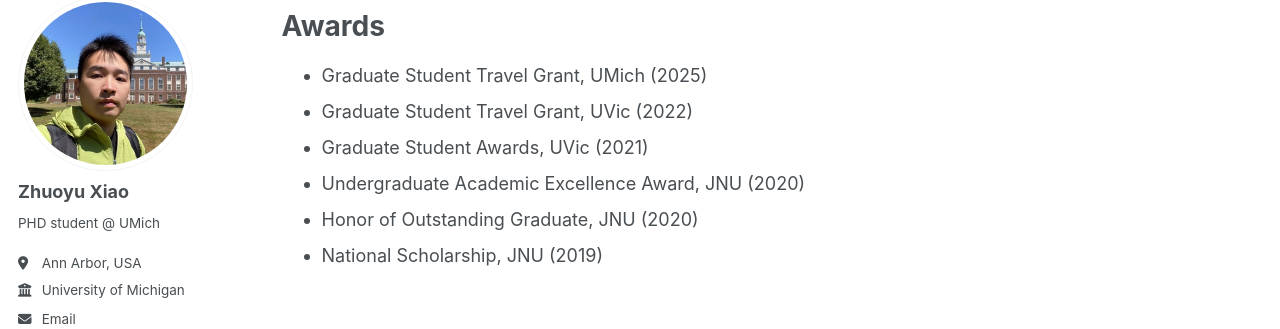
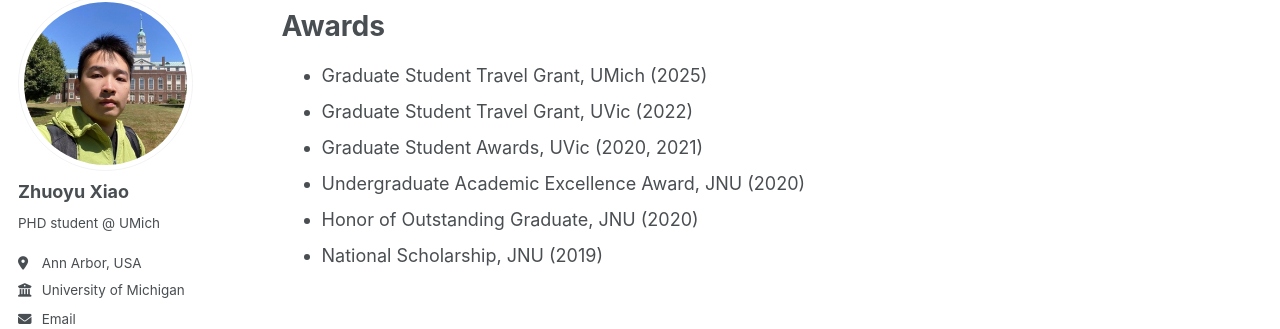
Before and after one commit to zyxiao97/zyxiao97.github.io, a Jekyll site: the page built from _pages/awards.md, in a window 1280 px wide. Shown: the part 103-432 px from the top of the page. Built offline with Jekyll 4.4.1, drawn with Linux system fonts in a browser that asks for light colours; some web fonts are replaced.

Commit message:
Update awards.md

```diff
--- a/_pages/awards.md
+++ b/_pages/awards.md
@@ -10,7 +10,7 @@ Awards
 
 - Graduate Student Travel Grant, UMich (2025)
 - Graduate Student Travel Grant, UVic (2022)
-- Graduate Student Awards, UVic (2021)
+- Graduate Student Awards, UVic (2020, 2021)
 - Undergraduate Academic Excellence Award, JNU (2020)
 - Honor of Outstanding Graduate, JNU (2020)
 - National Scholarship, JNU (2019)
```
